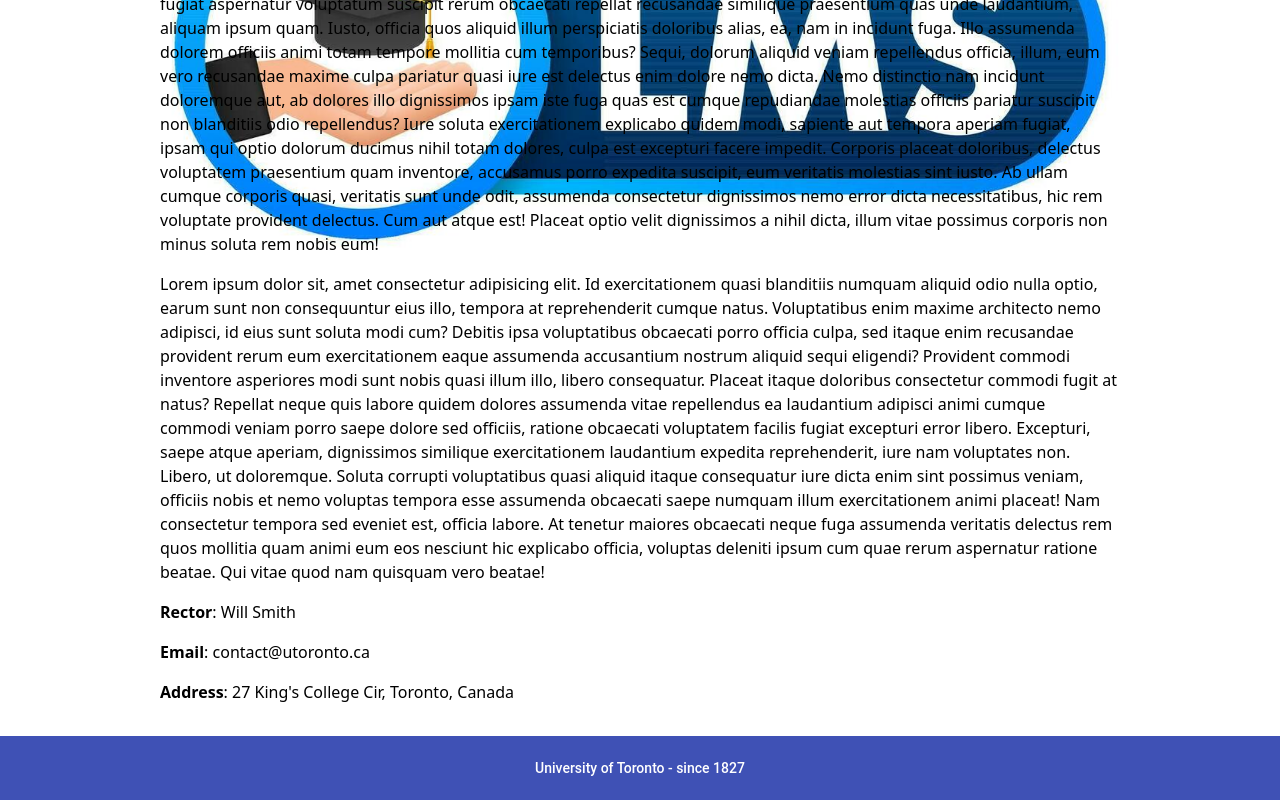
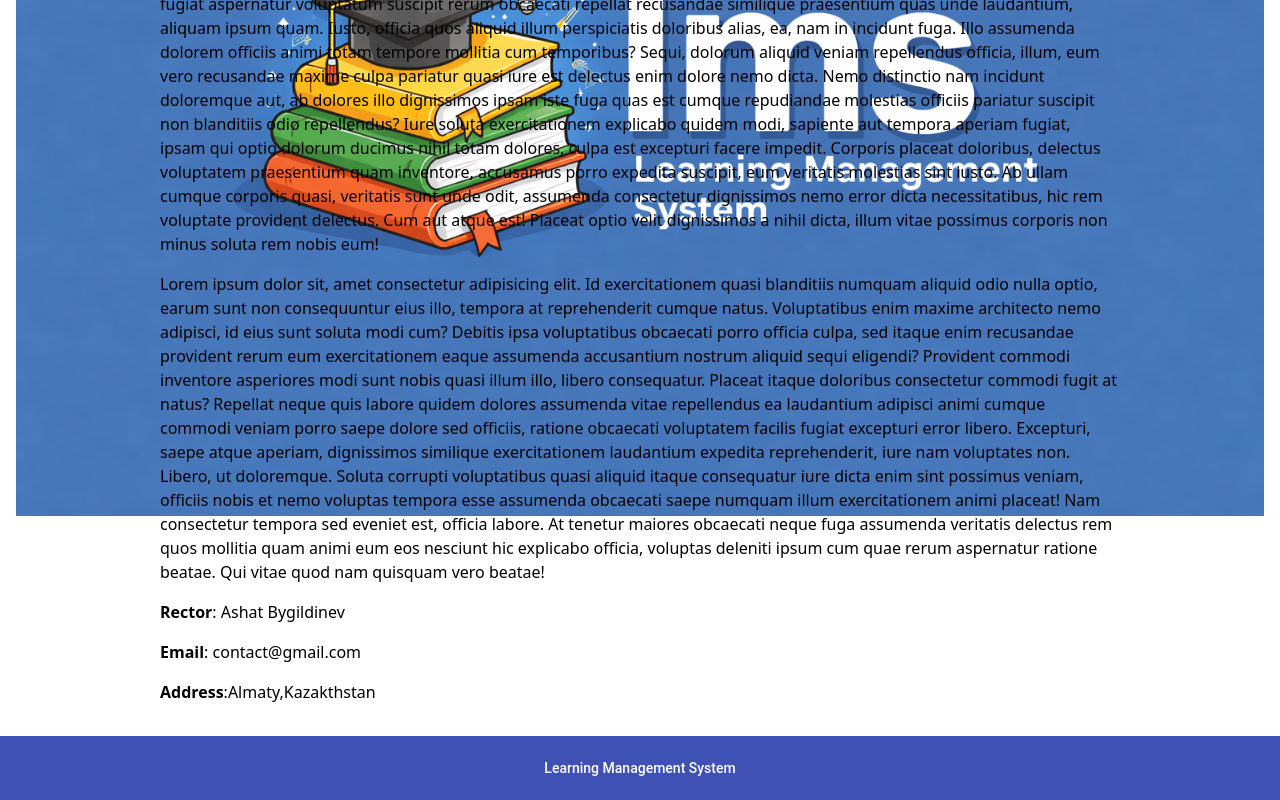
Before and after one commit to klarkdannn/SmartEduControl, an Angular app in the folder frontend/: page /about in a window 1280 px wide. Shown: the part 316-1116 px from the top of the page. Built offline with nearby package versions, Linux system fonts and the light colour scheme.

Commit message:
New front

```diff
--- a/frontend/src/app/home/pages/about/about.component.html
+++ b/frontend/src/app/home/pages/about/about.component.html
@@ -46,10 +46,9 @@
     hic explicabo officia, voluptas deleniti ipsum cum quae rerum aspernatur
     ratione beatae. Qui vitae quod nam quisquam vero beatae!
   </p>
-  <p><span class="font-bold">Rector</span>: Will Smith</p>
-  <p><span class="font-bold">Email</span>: contact@utoronto.ca</p>
+  <p><span class="font-bold">Rector</span>: Ashat Bygildinev </p>
+  <p><span class="font-bold">Email</span>: contact@gmail.com</p>
   <p>
-    <span class="font-bold">Address</span>: 27 King's College Cir, Toronto,
-    Canada
+    <span class="font-bold">Address</span>:Almaty,Kazakthstan
   </p>
 </app-container>
--- a/frontend/src/app/shared/components/footer/footer.component.html
+++ b/frontend/src/app/shared/components/footer/footer.component.html
@@ -1,3 +1,3 @@
 <mat-toolbar color="primary" class="text-center">
-  <p class="m-auto text-sm">University of Toronto - since 1827</p>
+  <p class="m-auto text-sm">Learning Management System</p>
 </mat-toolbar>
--- a/frontend/src/index.html
+++ b/frontend/src/index.html
@@ -2,7 +2,7 @@
 <html lang="en">
   <head>
     <meta charset="utf-8" />
-    <title>University of Toronto</title>
+    <title>Learning Management System</title>
     <base href="/" />
     <meta name="viewport" content="width=device-width, initial-scale=1" />
     <link rel="icon" type="image/x-icon" href="favicon.ico" />
```
Also changed, not shown: frontend/src/assets/logo.png.
